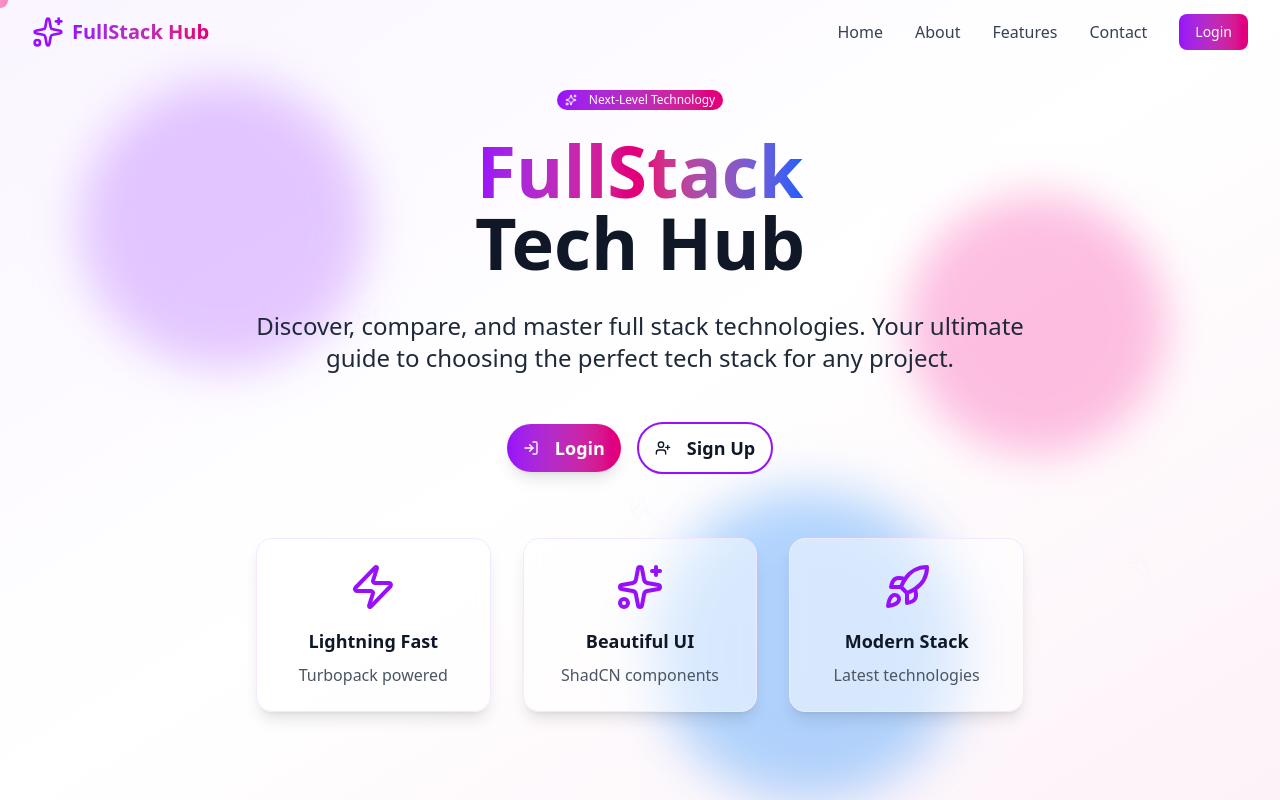
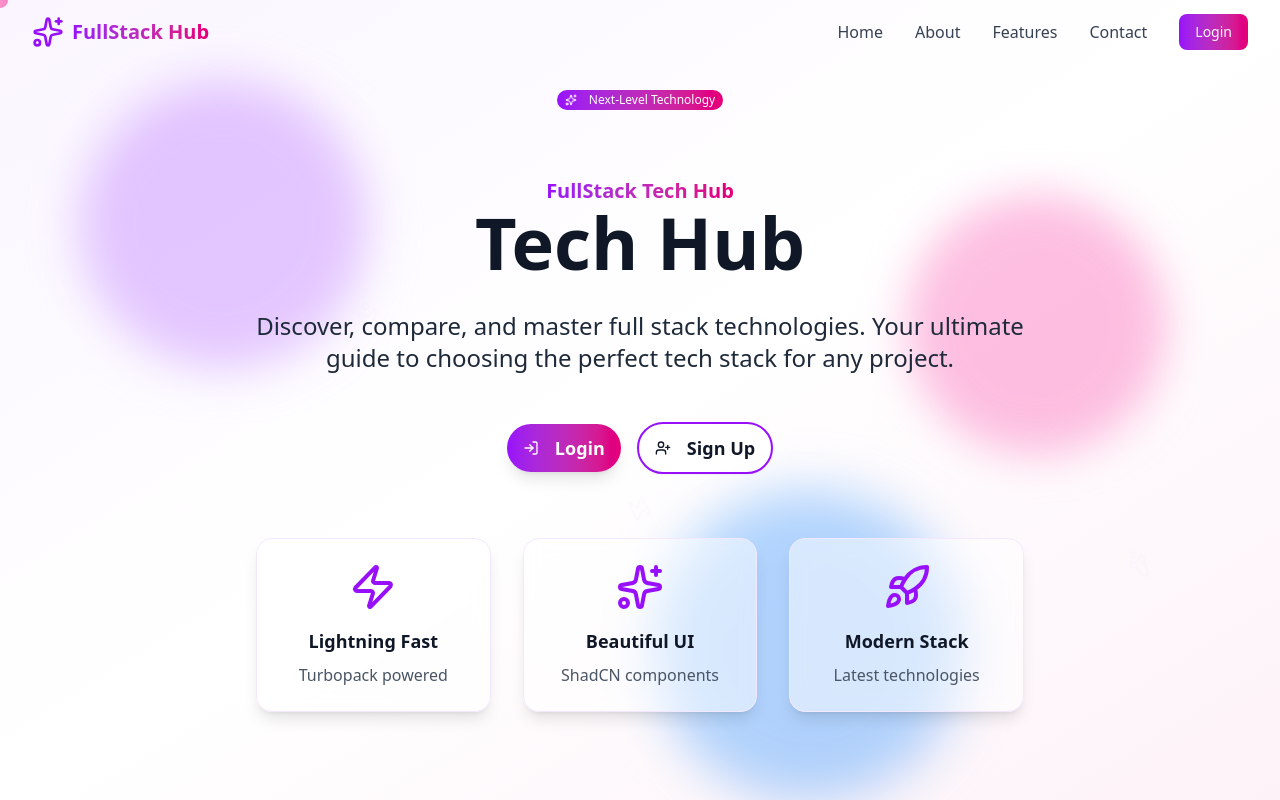
Before and after one commit to MEHFUZ-dev/react-tool, a Next.js app: page / in a window 1280 px wide. Shown: the top 800 px of the page. Built offline with nearby package versions, Linux system fonts and the light colour scheme.

Commit message:
FORCE DEPLOY: Test deployment with visible change - Add Tech to title

```diff
--- a/src/components/hero-section.tsx
+++ b/src/components/hero-section.tsx
@@ -68,9 +68,9 @@
           animate={{ opacity: 1, y: 0 }}
           transition={{ duration: 0.8 }}
         >
-          <span className="bg-gradient-to-r from-purple-600 via-pink-600 to-blue-600 bg-clip-text text-transparent">
-            FullStack
-          </span>
+          <span className="text-xl font-bold bg-gradient-to-r from-purple-600 to-pink-600 bg-clip-text text-transparent">
+              FullStack Tech Hub
+            </span>
           <br />
           <span className="text-gray-900 font-bold">Tech Hub</span>
         </motion.h1>
```
